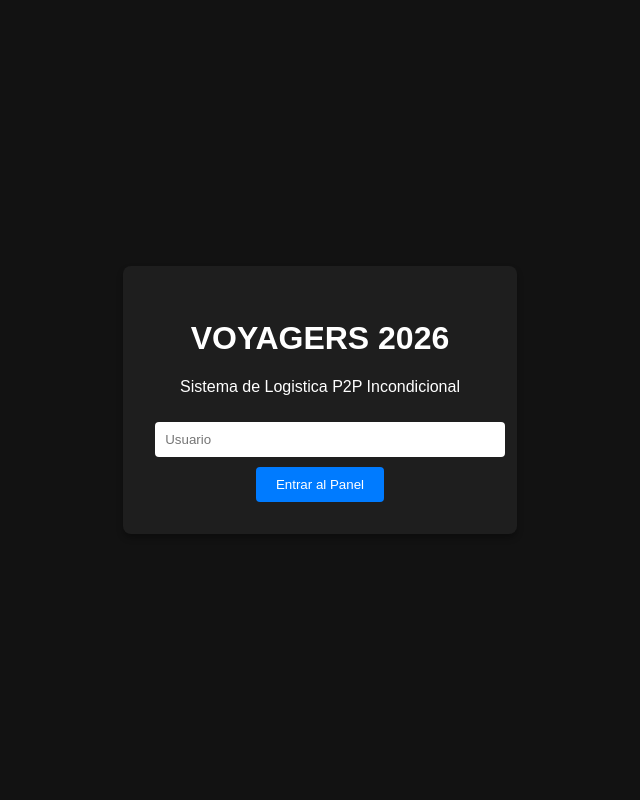
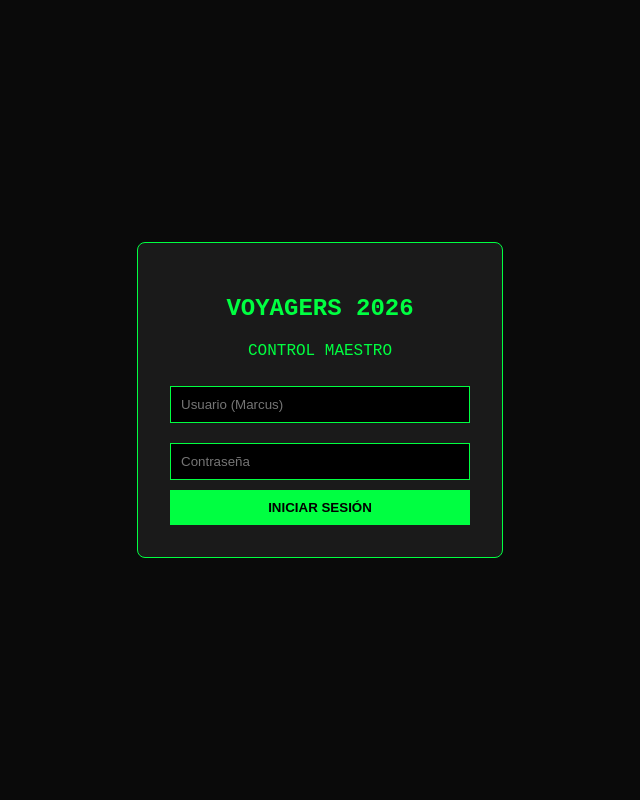
Before and after one commit to xexeu84/voyagers, a Python web app: template templates/login.html in a window 1280 px wide. Shown: the whole page, without its empty margins (320-960 px from the left). Run offline with Jinja, Linux system fonts and the light colour scheme; the template is opened without the code that fills it, so the values that code supplies are empty.

Commit message:
TOTAL_INTEGRATION: Unificando Web, App y Seguridad CEO.

```diff
--- a/templates/login.html
+++ b/templates/login.html
@@ -1,23 +1,22 @@
 <!DOCTYPE html>
 <html lang="es">
 <head>
-    <meta charset="UTF-8">
-    <meta name="viewport" content="width=device-width, initial-scale=1.0">
-    <title>Voyagers 2026 - Acceso</title>
+    <meta charset="UTF-8"><title>Voyagers 2026 - Acceso Maestro</title>
     <style>
-        body { font-family: sans-serif; background: #121212; color: white; display: flex; justify-content: center; align-items: center; height: 100vh; margin: 0; }
-        .card { background: #1e1e1e; padding: 2rem; border-radius: 8px; box-shadow: 0 4px 6px rgba(0,0,0,0.3); text-align: center; }
-        input { width: 100%; padding: 10px; margin: 10px 0; border-radius: 4px; border: none; }
-        button { background: #007bff; color: white; border: none; padding: 10px 20px; border-radius: 4px; cursor: pointer; }
+        body { background: #0a0a0a; color: #00ff41; font-family: 'Courier New', monospace; display: flex; justify-content: center; align-items: center; height: 100vh; margin: 0; }
+        .login-card { background: #1a1a1a; padding: 2rem; border: 1px solid #00ff41; border-radius: 8px; width: 300px; text-align: center; }
+        input { width: 100%; padding: 10px; margin: 10px 0; background: #000; border: 1px solid #00ff41; color: #00ff41; box-sizing: border-box; }
+        button { width: 100%; background: #00ff41; color: #000; border: none; padding: 10px; font-weight: bold; cursor: pointer; }
     </style>
 </head>
 <body>
-    <div class="card">
-        <h1>VOYAGERS 2026</h1>
-        <p>Sistema de Logistica P2P Incondicional</p>
+    <div class="login-card">
+        <h2>VOYAGERS 2026</h2>
+        <p>CONTROL MAESTRO</p>
         <form action="/login" method="post">
-            <input type="text" name="username" placeholder="Usuario" required>
-            <button type="submit">Entrar al Panel</button>
+            <input type="text" name="username" placeholder="Usuario (Marcus)" required>
+            <input type="password" name="password" placeholder="Contraseña" required>
+            <button type="submit">INICIAR SESIÓN</button>
         </form>
     </div>
 </body>
```
